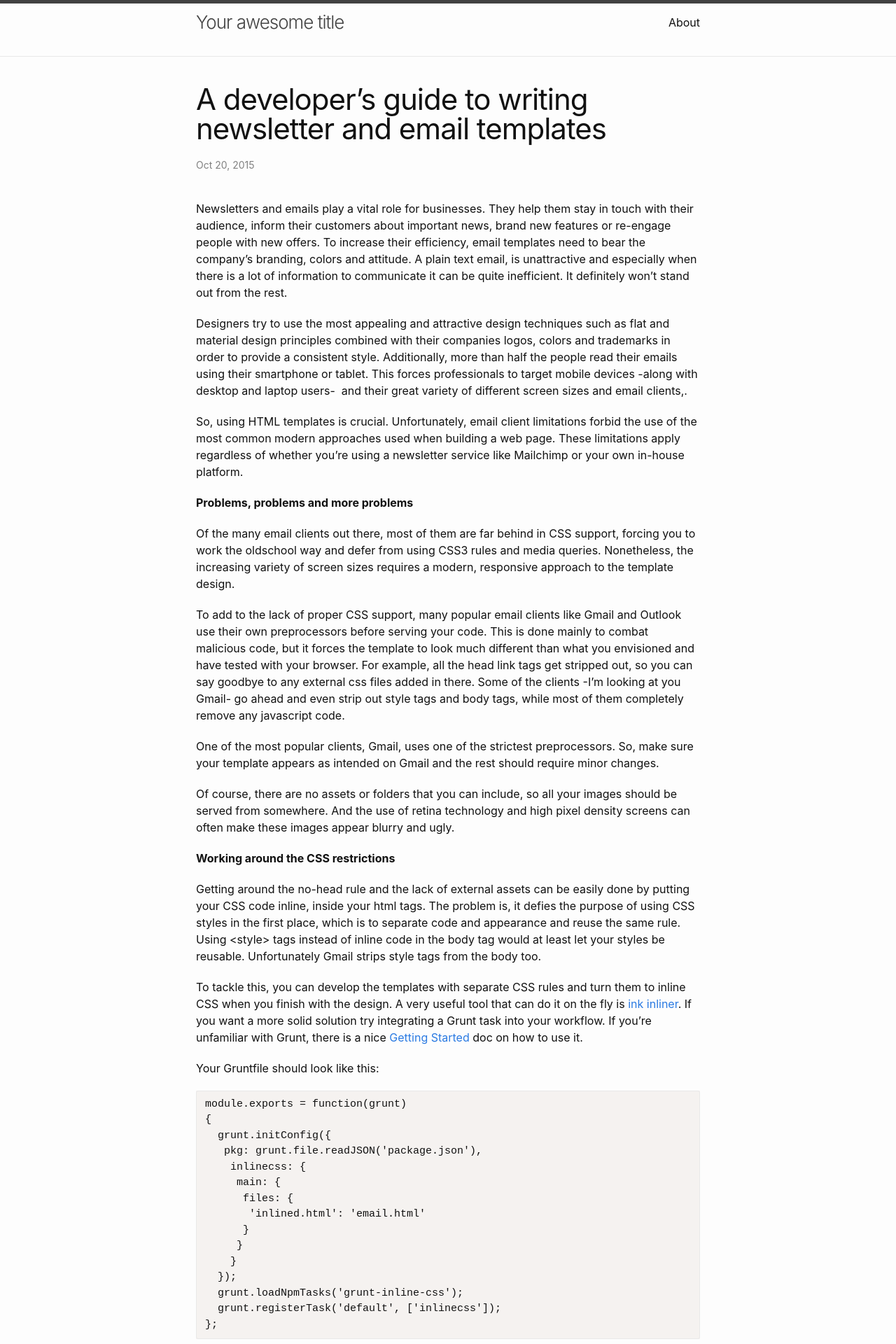
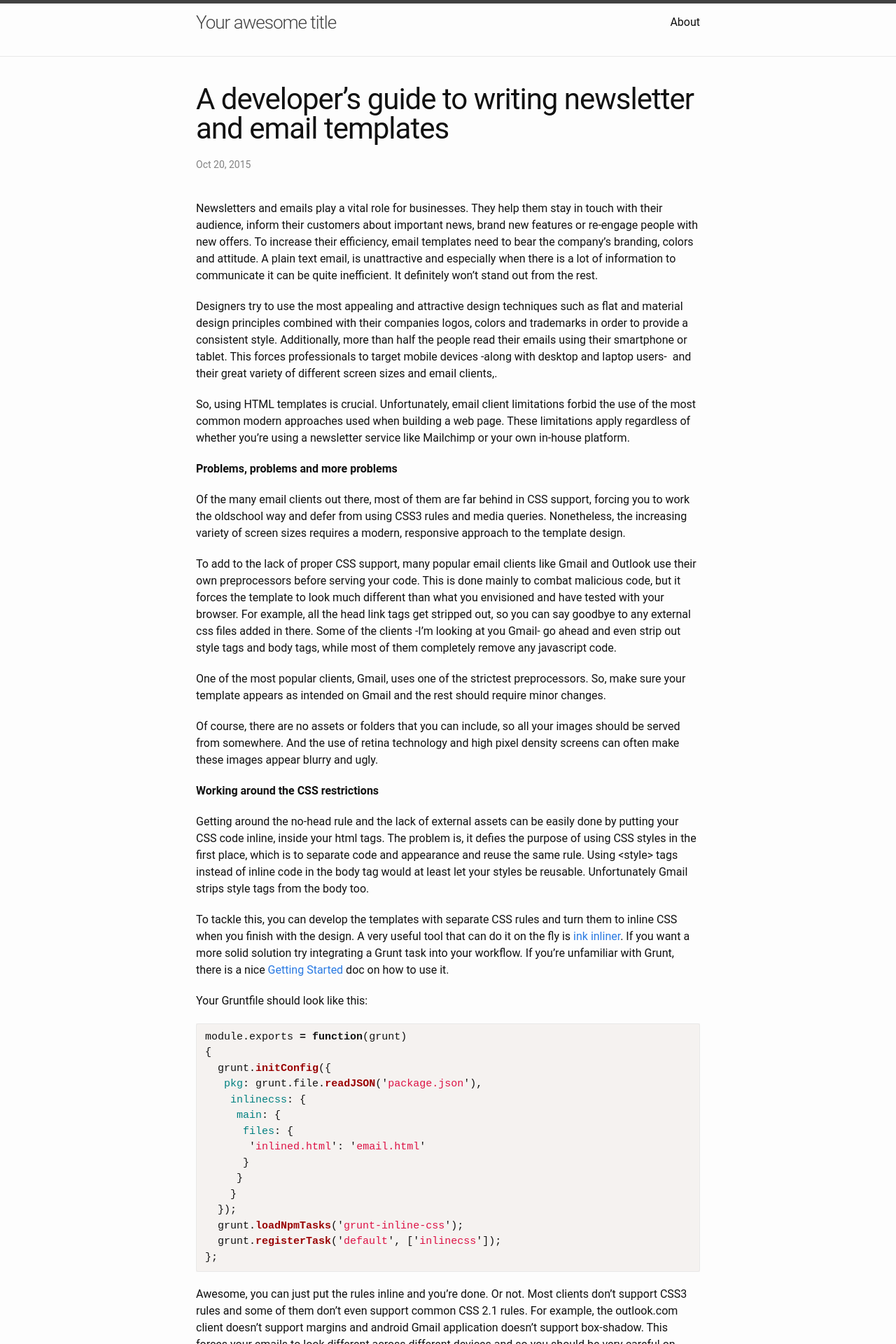
Before and after one commit to xristina/tumblr-import, a Jekyll site: the page built from _posts/tumblr/2015-10-20-a-developers-guide-to-writing-newsletter-and.md, in a window 1280 px wide. Shown: the top 1920 px of the page at 70% size. Built offline with Jekyll 4.4.1, drawn with Linux system fonts in a browser that asks for light colours; some of the changed text lies outside the part shown.

Commit message:
use backticks and syntax preference

`````diff
--- a/_posts/2019-03-27-welcome-to-jekyll.markdown
+++ b/_posts/2019-03-27-welcome-to-jekyll.markdown
@@ -9,6 +9,12 @@ You’ll find this post in your `_posts` directory. Go ahead and edit it and re-
 To add new posts, simply add a file in the `_posts` directory that follows the convention `YYYY-MM-DD-name-of-post.ext` and includes the necessary front matter. Take a look at the source for this post to get an idea about how it works.
 
 Jekyll also offers powerful support for code snippets:
+
+```javascript
+function test() {
+ console.log("look ma’, no spaces");
+}
+```
 
 {% highlight ruby %}
 def print_hi(name)
--- a/_posts/tumblr/2015-10-20-a-developers-guide-to-writing-newsletter-and.md
+++ b/_posts/tumblr/2015-10-20-a-developers-guide-to-writing-newsletter-and.md
@@ -32,21 +32,23 @@ To tackle this, you can develop the templates with separate CSS rules and turn t
 
 Your Gruntfile should look like this:
 
-    module.exports = function(grunt)
-    {
-      grunt.initConfig({
-       pkg: grunt.file.readJSON('package.json'),
-        inlinecss: {
-         main: {
-          files: {
-           'inlined.html': 'email.html'
-          }
-         }
-        }
-      });
-      grunt.loadNpmTasks('grunt-inline-css');
-      grunt.registerTask('default', ['inlinecss']);
-    };
+```javascript
+module.exports = function(grunt)
+{
+  grunt.initConfig({
+   pkg: grunt.file.readJSON('package.json'),
+    inlinecss: {
+     main: {
+      files: {
+       'inlined.html': 'email.html'
+      }
+     }
+    }
+  });
+  grunt.loadNpmTasks('grunt-inline-css');
+  grunt.registerTask('default', ['inlinecss']);
+};
+```
 
 Awesome, you can just put the rules inline and you’re done. Or not. Most clients don’t support CSS3 rules and some of them don’t even support common CSS 2.1 rules. For example, the outlook.com client doesn’t support margins and android Gmail application doesn’t support box-shadow. This forces your emails to look different across different devices and so you should be very careful on what style you are using and how you are applying it. A very useful table for css support across all types of email clients can be found [here](https://www.campaignmonitor.com/css/).
 
@@ -63,38 +65,40 @@ On screens with high density, like retina screens on high-end mobile phones, you
 Alternatively, SVG images look nice on retina displays but they are also not supported many email clients. If you really want to use the SVG format for your images, you should provide a fallback PNG version, use the SVG inline and use media queries to hide or reveal the appropriate image accordingly. That way the PNG logo will be always the default option in case the media rules are not supported by the client. Here is an example on how to do that:
 
 HTML markup:
-
-    <img style=”display:block;” class=”raster” src="images/logo.png" alt="logo" width="100px" height="150px">
-    <svg style=”display:none;” class=”vector” xmlns="http://www.w3.org/2000/svg" xmlns:xlink="http://www.w3.org/1999/xlink" width="100px" height="150px">
-      <path fill="rgb(50, 235, 30)" d="M150 0 L75 200 L225 200 Z"/>
-    </svg>
-
+```html
+<img style=”display:block;” class=”raster” src="images/logo.png" alt="logo" width="100px" height="150px">
+<svg style=”display:none;” class=”vector” xmlns="http://www.w3.org/2000/svg" xmlns:xlink="http://www.w3.org/1999/xlink" width="100px" height="150px">
+  <path fill="rgb(50, 235, 30)" d="M150 0 L75 200 L225 200 Z"/>
+</svg>
+```
 
 CSS rule:
-
-    @media (-webkit-min-device-pixel-ratio: 2),
-      (min--moz-device-pixel-ratio: 2),
-      (min-resolution: 2dppx),
-      (min-resolution: 192dpi) {
-        [mobile] .raster {
-          display: none !important;
-        }
-        [mobile] .vector {
-          display: block !important;
-        }
-      }
-
+```css
+@media (-webkit-min-device-pixel-ratio: 2),
+  (min--moz-device-pixel-ratio: 2),
+  (min-resolution: 2dppx),
+  (min-resolution: 192dpi) {
+    [mobile] .raster {
+      display: none !important;
+    }
+    [mobile] .vector {
+      display: block !important;
+    }
+  }
+````
 When rendered on a client that can read the media query, the !important style will kick in, trumping the inline styles.
 
 **Playing nice on different resolutions and clients**
 
 On larger displays having a fixed width helps with avoiding long, difficult to read lines and keeping your email pretty. A good width for a template that looks nice on bigger resolutions is 600px. Using a fixed width can help center your content for big screens. For minor screen widths you should use media rules and change the width of your template to 100%.
 
-    @media screen and (max-width: 480px) {
-      div#main {
-        width: 100%;
-      }
-    }
+```css
+@media screen and (max-width: 480px) {
+  div#main {
+    width: 100%;
+  }
+}
+```
 
 Unfortunately, as we covered earlier, style tags are not accepted by all clients and media queries can not be added inline. If you’re aiming at a very specific target group (i.e. only iOS users) you can get away with using media rules. You can check [here](https://litmus.com/blog/understanding-media-queries-in-html-email) which clients support media queries. Even rules like float, max-width and min-width are not 100% supported which reduces our options when building responsive templates. There are two solutions to provide responsive versions of your email: using tables attributes as shown [here](https://css-tricks.com/ideas-behind-responsive-emails/) or the so-called [hybrid approach](http://labs.actionrocket.co/the-hybrid-coding-approach).
 
--- a/_sass/minima.scss
+++ b/_sass/minima.scss
@@ -2,7 +2,7 @@
 
 // Define defaults for each variable.
 
-$base-font-family: -apple-system, BlinkMacSystemFont, "Segoe UI", Roboto, Helvetica, Arial, sans-serif, "Apple Color Emoji", "Segoe UI Emoji", "Segoe UI Symbol" !default;
+$base-font-family: Roboto, Helvetica, Arial, sans-serif, "Apple Color Emoji", "Segoe UI Emoji", "Segoe UI Symbol" !default;
 $base-font-size:   16px !default;
 $base-font-weight: 400 !default;
 $small-font-size:  $base-font-size * 0.875 !default;
`````
